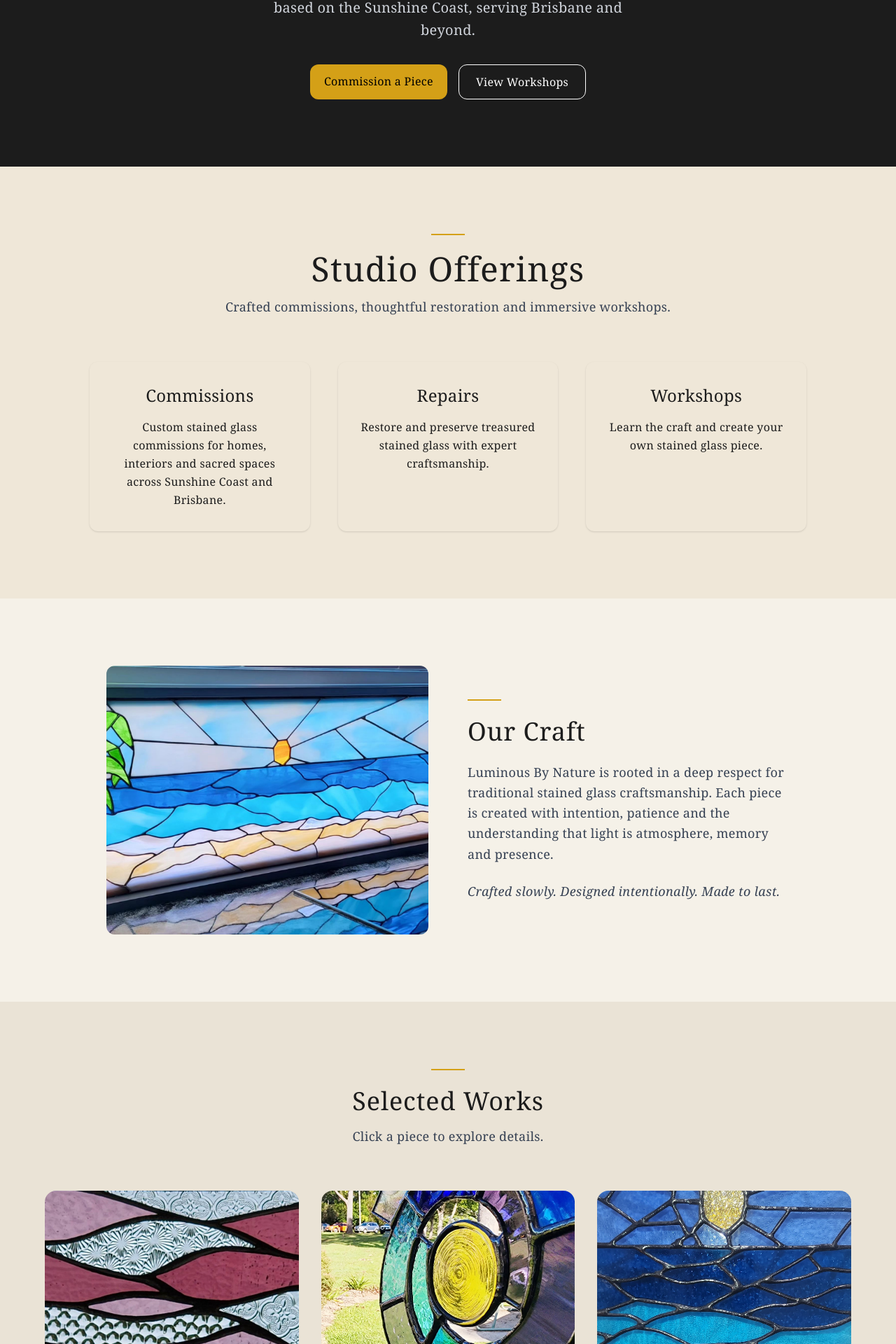
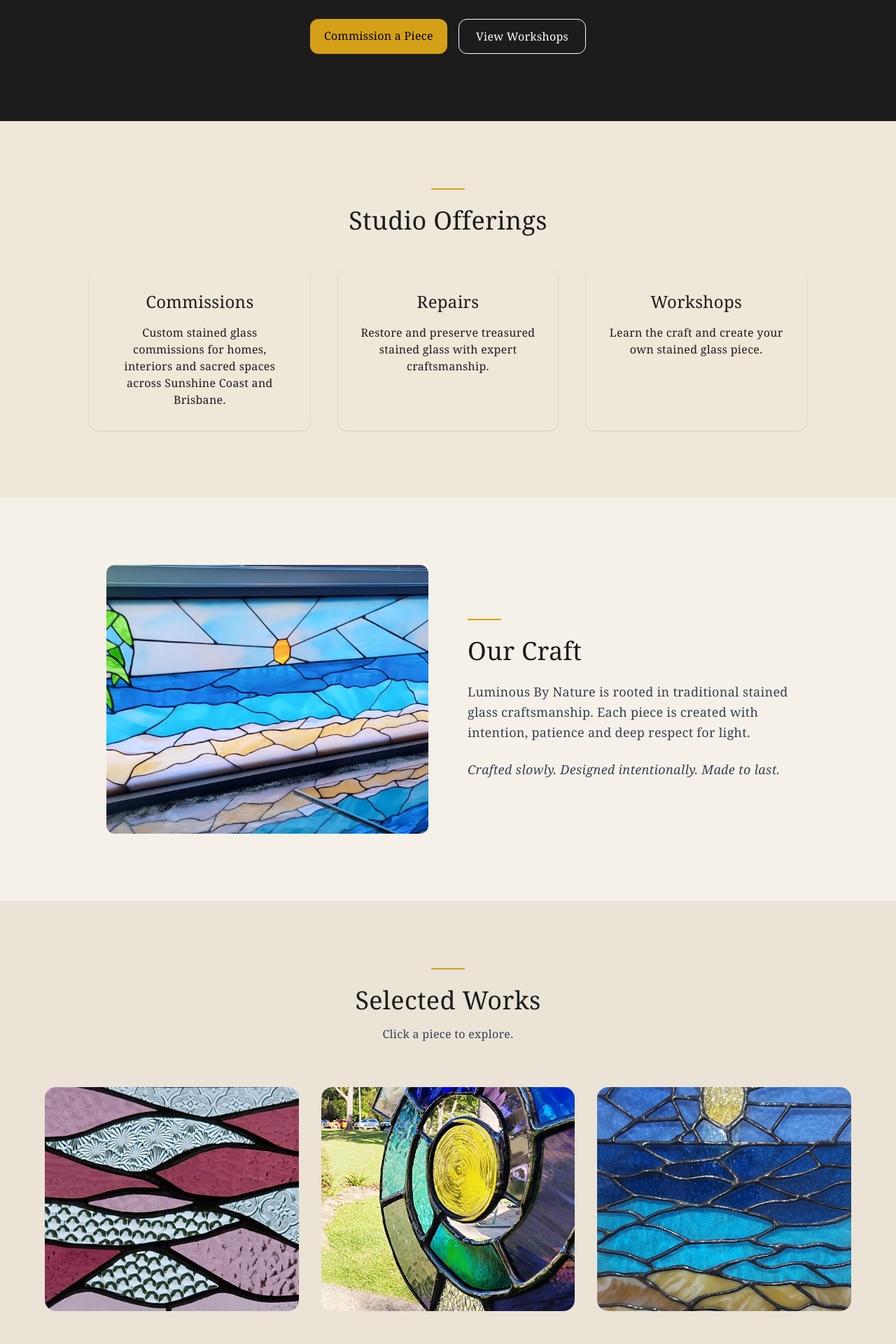
Before and after one commit to paul1978-legend/luminous-by-nature, a Next.js app: page / in a window 1280 px wide. Shown: the part 869-2789 px from the top of the page at 70% size. Built offline with nearby package versions, Linux system fonts and the light colour scheme.

Commit message:
fix homepage + lightbox integration

```diff
--- /dev/null
+++ b/app/components/Lightbox.tsx
@@ -0,0 +1,86 @@
+"use client";
+
+import { useState } from "react";
+
+const images = [
+  "/images/glass1.jpeg",
+  "/images/glass2.jpg",
+  "/images/glass3.jpg",
+];
+
+export default function LightboxGallery() {
+  const [index, setIndex] = useState<number | null>(null);
+
+  function open(i: number) {
+    setIndex(i);
+  }
+
+  function close() {
+    setIndex(null);
+  }
+
+  function next() {
+    if (index !== null) {
+      setIndex((index + 1) % images.length);
+    }
+  }
+
+  function prev() {
+    if (index !== null) {
+      setIndex((index - 1 + images.length) % images.length);
+    }
+  }
+
+  return (
+    <>
+      {/* GRID */}
+      <div className="grid md:grid-cols-3 gap-8 max-w-6xl mx-auto">
+
+        {images.map((src, i) => (
+          <img
+            key={i}
+            src={src}
+            onClick={() => open(i)}
+            className="cursor-pointer glow rounded-2xl h-80 w-full object-cover hover:scale-105 transition duration-500"
+            alt="Stained glass artwork"
+          />
+        ))}
+
+      </div>
+
+
+      {/* MODAL */}
+      {index !== null && (
+        <div className="fixed inset-0 bg-black/90 flex items-center justify-center z-50">
+
+          <button
+            onClick={close}
+            className="absolute top-6 right-8 text-white text-3xl"
+          >
+            ✕
+          </button>
+
+          <button
+            onClick={prev}
+            className="absolute left-6 text-white text-3xl"
+          >
+            ←
+          </button>
+
+          <img
+            src={images[index]}
+            className="max-h-[80vh] max-w-[90vw] rounded-xl"
+          />
+
+          <button
+            onClick={next}
+            className="absolute right-6 text-white text-3xl"
+          >
+            →
+          </button>
+
+        </div>
+      )}
+    </>
+  );
+}
--- a/app/page.tsx
+++ b/app/page.tsx
@@ -1,3 +1,5 @@
+import LightboxGallery from "./components/Lightbox";
+
 export default function Home() {
   return (
     <>
@@ -5,7 +7,6 @@ export default function Home() {
 
         {/* HERO */}
         <section className="min-h-screen flex items-center justify-center bg-[#1C1C1C] text-white px-6 py-24">
-
           <div className="text-center max-w-3xl mx-auto fade-in">
 
             <img
@@ -22,19 +23,11 @@ export default function Home() {
 
             <p className="text-lg md:text-xl text-gray-300 leading-relaxed max-w-xl mx-auto">
               Timeless stained glass creations, thoughtful restorations,
-              and hands-on workshops that bring warmth, colour,
-              and story into your world.
-
-              Handcrafted stained glass artist based on the Sunshine Coast,
-              serving Brisbane and beyond.
+              and hands-on workshops that bring warmth, colour and story into your world.
             </p>
 
             <div className="mt-8 flex gap-4 justify-center">
-
-              <a
-                href="/commissions"
-                className="btn-primary"
-              >
+              <a href="/commissions" className="btn-primary">
                 Commission a Piece
               </a>
 
@@ -44,84 +37,44 @@ export default function Home() {
               >
                 View Workshops
               </a>
-
             </div>
 
           </div>
-
         </section>
 
 
 
         {/* STUDIO OFFERINGS */}
-        <section className="py-24 px-6 bg-[#EFE7D8]">
+        <section className="py-24 px-6 bg-[#EFE7D8] text-center">
 
-          <div className="text-center mb-16">
+          <div className="w-12 h-[2px] bg-[#D4A017] mx-auto mb-6"></div>
 
-            <div className="w-12 h-[2px] bg-[#D4A017] mx-auto mb-6"></div>
+          <h2 className="text-4xl font-serif mb-12">
+            Studio Offerings
+          </h2>
 
-            <h2 className="text-4xl md:text-5xl font-serif tracking-wide mb-4">
-              Studio Offerings
-            </h2>
+          <div className="grid md:grid-cols-3 gap-10 max-w-5xl mx-auto">
 
-            <p className="text-lg text-gray-700 leading-relaxed max-w-2xl mx-auto">
-              Crafted commissions, thoughtful restoration and immersive workshops.
-            </p>
-
-          </div>
-
-
-          <div className="grid md:grid-cols-3 gap-10 max-w-5xl mx-auto text-center">
-
-            <a
-              href="/commissions"
-              className="p-8 rounded-xl hover:bg-[#F5F1E8] transition shadow-sm hover:shadow-md"
-            >
-
-              <h3 className="text-2xl font-serif mb-4 hover:text-[#D4A017]">
-                Commissions
-              </h3>
-
-              <p className="leading-relaxed">
+            <a href="/commissions" className="p-8 rounded-xl hover:bg-[#F5F1E8] transition shadow-sm hover:shadow-md">
+              <h3 className="text-2xl font-serif mb-4 hover:text-[#D4A017]">Commissions</h3>
+              <p>
                 Custom stained glass commissions for homes,
                 interiors and sacred spaces across Sunshine Coast and Brisbane.
               </p>
-
             </a>
 
-
-
-            <a
-              href="/repairs"
-              className="p-8 rounded-xl hover:bg-[#F5F1E8] transition shadow-sm hover:shadow-md"
-            >
-
-              <h3 className="text-2xl font-serif mb-4 hover:text-[#D4A017]">
-                Repairs
-              </h3>
-
-              <p className="leading-relaxed">
-                Restore and preserve treasured stained glass
-                with expert craftsmanship.
+            <a href="/repairs" className="p-8 rounded-xl hover:bg-[#F5F1E8] transition shadow-sm hover:shadow-md">
+              <h3 className="text-2xl font-serif mb-4 hover:text-[#D4A017]">Repairs</h3>
+              <p>
+                Restore and preserve treasured stained glass with expert craftsmanship.
               </p>
-
             </a>
 
-
-
-            <a
-              href="/workshops"
-              className="p-8 rounded-xl hover:bg-[#F5F1E8] transition shadow-sm hover:shadow-md"
-            >
-
-              <h3 className="text-2xl font-serif mb-4 hover:text-[#D4A017]">
-                Workshops
-              </h3>
-
-              <p className="leading-relaxed">
+            <a href="/workshops" className="p-8 rounded-xl hover:bg-[#F5F1E8] transition shadow-sm hover:shadow-md">
+              <h3 className="text-2xl font-serif mb-4 hover:text-[#D4A017]">Workshops</h3>
+              <p>
                 Learn the craft and create your own stained glass piece.
               </p>
-
             </a>
 
           </div>
@@ -143,17 +96,13 @@ export default function Home() {
 
             <div className="w-12 h-[2px] bg-[#D4A017] mb-6"></div>
 
-            <h2 className="text-4xl font-serif tracking-wide mb-6">
+            <h2 className="text-4xl font-serif mb-6">
               Our Craft
             </h2>
 
             <p className="text-lg text-gray-700 leading-relaxed">
-              Luminous By Nature is rooted in a deep respect
-              for traditional stained glass craftsmanship.
-
-              Each piece is created with intention,
-              patience and the understanding that light is
-              atmosphere, memory and presence.
+              Luminous By Nature is rooted in traditional stained glass craftsmanship.
+              Each piece is created with intention, patience and deep respect for light.
             </p>
 
             <p className="mt-6 italic text-lg text-gray-700">
@@ -166,58 +115,20 @@ export default function Home() {
 
 
 
-        {/* SELECTED WORKS LIGHTBOX */}
+        {/* LIGHTBOX GALLERY */}
         <section className="py-24 px-6 bg-[#EAE3D6] text-center">
 
           <div className="w-12 h-[2px] bg-[#D4A017] mx-auto mb-6"></div>
 
-          <h2 className="text-4xl font-serif tracking-wide mb-4">
+          <h2 className="text-4xl font-serif mb-4">
             Selected Works
           </h2>
 
-          <p className="mb-16 max-w-2xl mx-auto text-lg text-gray-700">
-            Click a piece to explore details.
+          <p className="mb-16 text-gray-700">
+            Click a piece to explore.
           </p>
 
-
-          <div className="grid md:grid-cols-3 gap-8 max-w-6xl mx-auto">
-
-            <a
-              href="/images/glass1.jpeg"
-              target="_blank"
-            >
-              <img
-                src="/images/glass1.jpeg"
-                alt="Handcrafted stained glass artwork Sunshine Coast"
-                className="glow rounded-2xl h-80 w-full object-cover hover:scale-105 transition duration-500"
-              />
-            </a>
-
-
-            <a
-              href="/images/glass2.jpg"
-              target="_blank"
-            >
-              <img
-                src="/images/glass2.jpg"
-                alt="Traditional stained glass repair work Queensland"
-                className="glow rounded-2xl h-80 w-full object-cover hover:scale-105 transition duration-500"
-              />
-            </a>
-
-
-            <a
-              href="/images/glass3.jpg"
-              target="_blank"
-            >
-              <img
-                src="/images/glass3.jpg"
-                alt="Custom leadlight stained glass commission Queensland"
-                className="glow rounded-2xl h-80 w-full object-cover hover:scale-105 transition duration-500"
-              />
-            </a>
-
-          </div>
+          <LightboxGallery />
 
         </section>
 
@@ -228,75 +139,37 @@ export default function Home() {
 
           <div className="w-12 h-[2px] bg-[#D4A017] mx-auto mb-6"></div>
 
-          <h2 className="text-4xl font-serif tracking-wide mb-12">
+          <h2 className="text-4xl font-serif mb-12">
             Collected Kind Words
           </h2>
-
 
           <div className="grid md:grid-cols-3 gap-10 max-w-6xl mx-auto">
 
             <div className="bg-white rounded-2xl shadow-md p-8">
-
-              <div className="text-[#D4A017] text-xl mb-4">
-                ★★★★★
-              </div>
-
+              <div className="text-[#D4A017] text-xl mb-4">★★★★★</div>
               <p className="italic mb-4">
-                “Absolutely stunning craftsmanship.
-                Our home feels transformed.”
+                “Absolutely stunning craftsmanship. Our home feels transformed.”
               </p>
-
-              <p className="text-sm text-gray-500">
-                Google Review
-              </p>
-
+              <p className="text-sm text-gray-500">Google Review</p>
             </div>
 
-
+            <div className="bg-white rounded-2xl shadow-md p-8">
+              <div className="text-[#D4A017] text-xl mb-4">★★★★★</div>
+              <p className="italic mb-4">
+                “An unforgettable workshop experience.”
+              </p>
+              <p className="text-sm text-gray-500">ClassBento</p>
+            </div>
 
             <div className="bg-white rounded-2xl shadow-md p-8">
-
-              <div className="text-[#D4A017] text-xl mb-4">
-                ★★★★★
-              </div>
-
+              <div className="text-[#D4A017] text-xl mb-4">★★★★★</div>
               <p className="italic mb-4">
-                “An unforgettable workshop
-                experience.”
+                “Beautiful artistry and wonderful guidance.”
               </p>
-
-              <p className="text-sm text-gray-500">
-                ClassBento Review
-              </p>
-
-            </div>
-
-
-
-            <div className="bg-white rounded-2xl shadow-md p-8">
-
-              <div className="text-[#D4A017] text-xl mb-4">
-                ★★★★★
-              </div>
-
-              <p className="italic mb-4">
-                “Beautiful artistry and
-                wonderful guidance.”
-              </p>
-
-              <p className="text-sm text-gray-500">
-                Client Review
-              </p>
-
+              <p className="text-sm text-gray-500">Client Review</p>
             </div>
 
           </div>
-
-
-          <p className="mt-10 italic text-lg text-gray-700">
-            Trusted across Sunshine Coast,
-            Brisbane and beyond.
-          </p>
 
         </section>
 
@@ -305,25 +178,15 @@ export default function Home() {
         {/* NEWSLETTER */}
         <section className="py-24 text-center bg-[#EFE7D8]">
 
-          <div className="w-12 h-[2px] bg-[#D4A017] mx-auto mb-6"></div>
-
-          <h2 className="text-4xl font-serif tracking-wide mb-4">
+          <h2 className="text-3xl font-serif mb-4">
             Join Our Mailing List
           </h2>
-
-          <p className="text-lg text-gray-700 max-w-xl mx-auto mb-8 leading-relaxed">
-            Receive workshop releases,
-            new stained glass works,
-            studio news and sparks of inspiration.
-          </p>
-
 
           <form
             action="https://formspree.io/f/xlgaalob"
             method="POST"
-            className="max-w-md mx-auto flex flex-col md:flex-row gap-4"
+            className="max-w-md mx-auto flex gap-4 flex-col md:flex-row"
           >
-
             <input
               type="email"
               name="email"
@@ -332,16 +195,9 @@ export default function Home() {
               className="flex-1 p-3 rounded-xl border"
             />
 
-            <input
-              type="hidden"
-              name="enquiryType"
-              value="Newsletter Signup"
-            />
-
             <button className="btn-primary">
               Subscribe
             </button>
-
           </form>
 
         </section>
@@ -350,26 +206,15 @@ export default function Home() {
 
         {/* FOOTER */}
         <footer className="py-12 text-center text-sm bg-[#EAE3D6]">
-
-          <p className="mb-2">
-            luminousbynature.com.au@gmail.com
-          </p>
-
-          <p className="mb-4">
-            0458 899 227
-          </p>
-
-          <p className="text-xs text-gray-500">
-            © {new Date().getFullYear()} Luminous By Nature
-          </p>
-
+          <p>luminousbynature.com.au@gmail.com</p>
+          <p>0458 899 227</p>
         </footer>
 
       </main>
 
 
 
-      {/* FLOATING ENQUIRE BUTTON */}
+      {/* FLOATING CTA */}
       <a
         href="/commissions"
         className="fixed bottom-6 right-6 btn-primary shadow-lg z-50"
```
